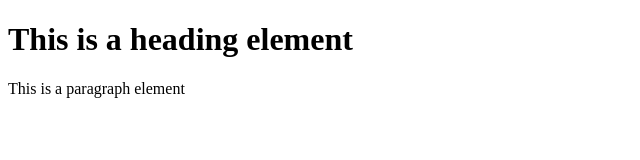
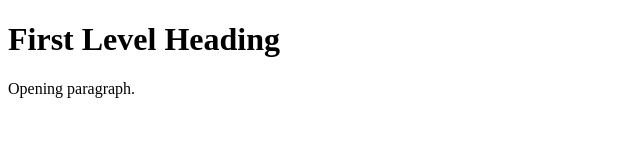
Before and after one commit to masongoddamnwright/JGPFpage, a plain HTML site: page index.html in a window 1280 px wide. Shown: the whole page, without its empty margins (0-640 px from the left). Drawn offline with Linux system fonts and the light colour scheme.

Commit message:
again
trying yet again

```diff
--- a/index.html
+++ b/index.html
@@ -1,10 +1,10 @@
 <!DOCTYPE html>
 <html>
-<head>
-    <title>Page Title</title>
-</head>
-<body>
-    <h1>This is a heading element</h1>
-    <p>This is a paragraph element</p>
-</body>
+    <head>
+        <title>Page Title</title>
+    </head>
+    <body>
+        <h1>First Level Heading</h1>
+        <p>Opening paragraph.</p>
+    </body>
 </html>
```
